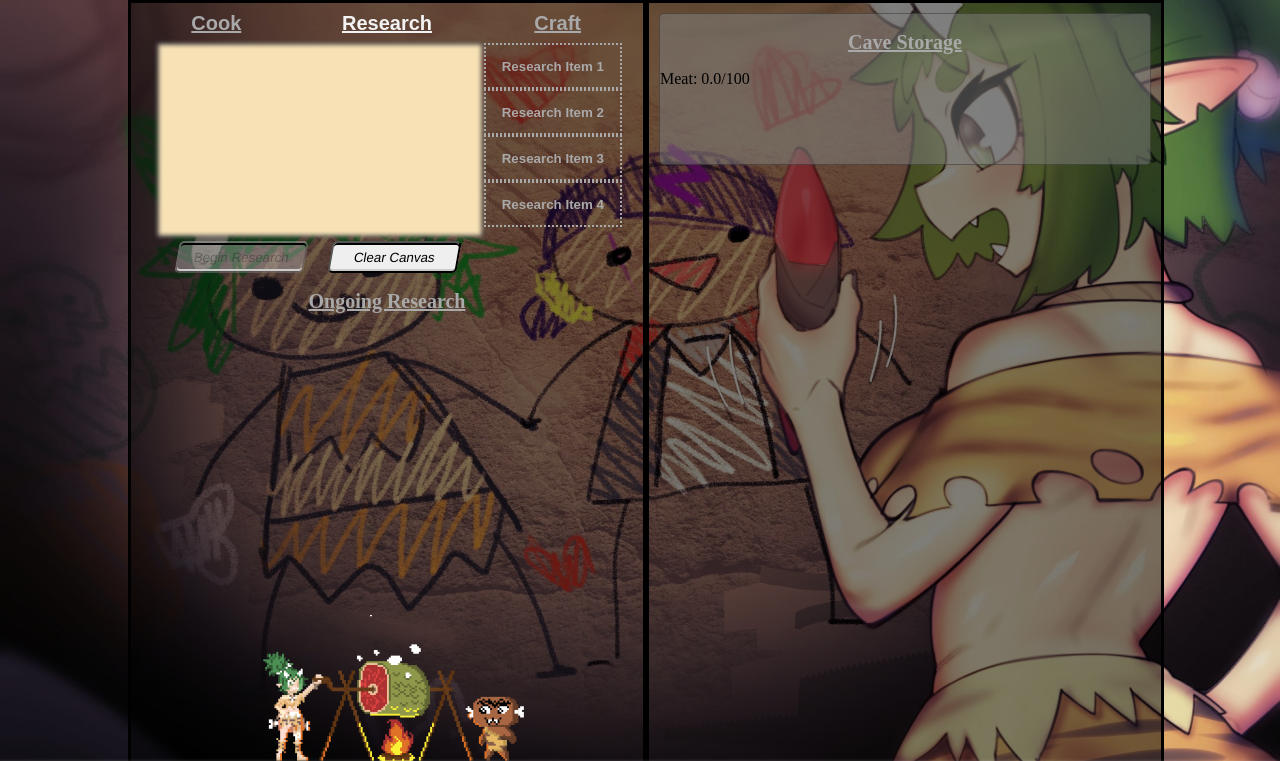
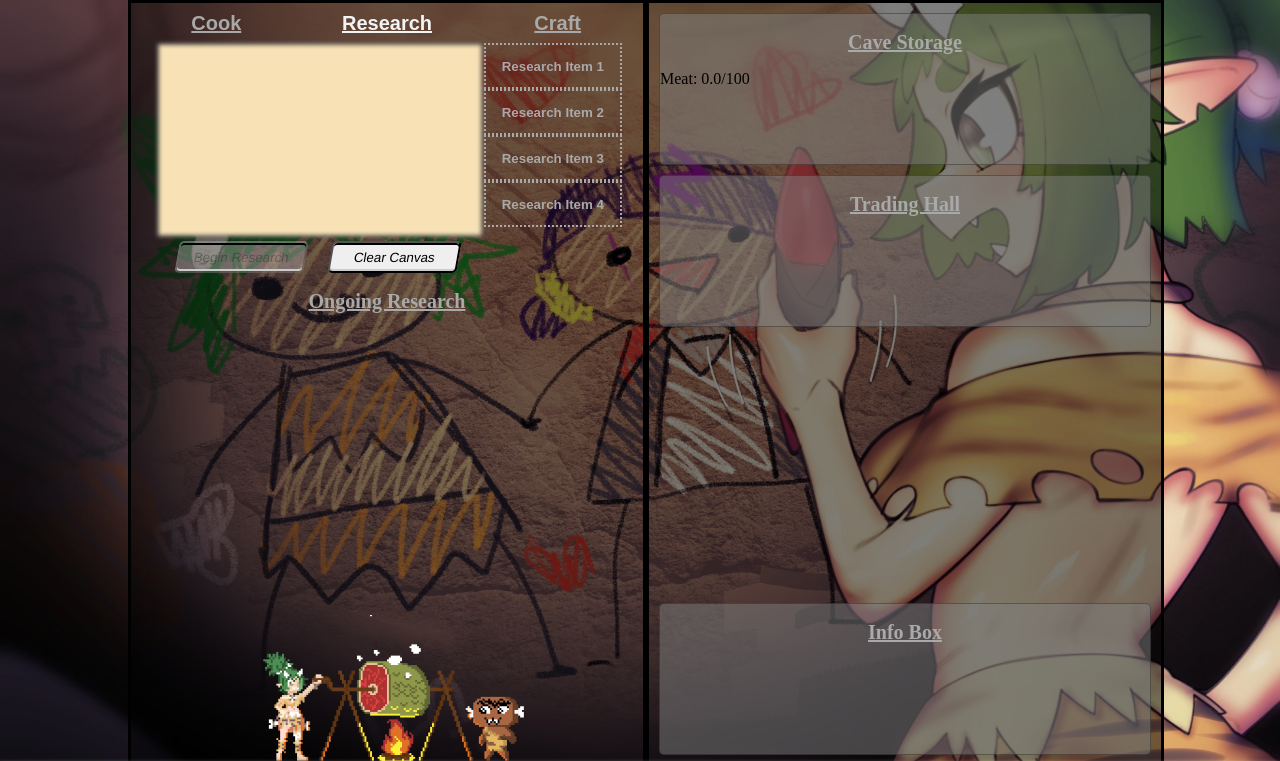
Before and after one commit to Sevrene/The-Meat-Age, a plain HTML site: page index.html in a window 1280 px wide. Shown: the top 761 px of the page. Drawn offline with Linux system fonts and the light colour scheme.

Commit message:
Created InfoBox

```diff
--- a/index.html
+++ b/index.html
@@ -39,13 +39,24 @@
                     <div id="meat"></div>
                 </div>
             </div>
-            <div id="resourceContainer">
-                <div id="resourceBank">
-                    <h2 class="header">Cave Storage</h2>
-                    <div id="playerInventory">
+            <div id="infoContainer">
+                    <div class="sectionContainer">
+                        <h2 class="header">Cave Storage</h2>
+                        <div id="playerInventory"></div>
                     </div>
+                    <div class="sectionContainer">
+                        <h2 class="header">Trading Hall</h2>
+                        <div id="tradingHall"></div>
+                    </div>
+                    <div id="infoBoxWrapper">
+                        <div id="wanderingMeathead"></div>
+                        <div class="sectionContainer">
+                            <h2 class="header">Info Box</h2>
+                            <div id="infoBox"></div>
+                        </div>
                 </div>
             </div>
+
             <!-- TODO: Join cave like a guild, similar to heralds -->
         </div>
         <div id="menu-window" class="hidden">
--- a/styles.css
+++ b/styles.css
@@ -26,7 +26,7 @@
     background: url('images/caveBackground.jpg');
     background-size: cover;
 }
-#playContainer, #resourceContainer {
+#playContainer, #infoContainer {
     width: 40%;
     position: relative;
     left: 10%;
@@ -44,13 +44,21 @@
     display: flex;
     align-items: center;
 }
-#resourceBank {
+.sectionContainer {
     width: auto;
     min-height: 150px;
+    max-height: auto;
     background-color: rgba(128, 128, 128, 0.5);
     margin: 10px;
     border: 1px solid rgba(0, 0, 0, 0.3);
     border-radius: 5px;
+}
+#infoBoxWrapper {
+    position: absolute;
+    bottom: 0px;
+    width: 100%;
+    min-height: 150px;
+    max-height: 200px;
 }
 
 /* Play Area */
```
